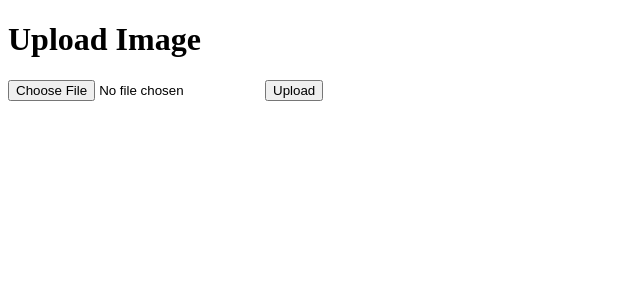
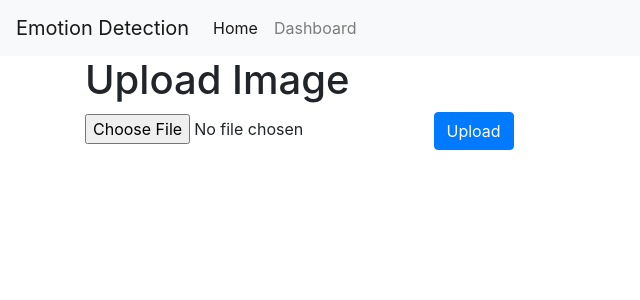
Before and after one commit to Fikei1151/face_recognition_system, a Flask app: template templates/index.html in a window 1280 px wide. Shown: the top 300 px of the page, without its empty margins (0-640 px from the left). Run offline with Flask 3, Linux system fonts and the light colour scheme; the template is opened without the code that fills it, so the values that code supplies are empty; some libraries are stand-ins or nearby versions.

Commit message:
add dash

```diff
--- a/app.py
+++ b/app.py
@@ -8,26 +8,31 @@ from repvgg import init, detect_emotion
 from PIL import Image
 import torch
 from werkzeug.utils import secure_filename
+from dash import Dash, dcc, html, Input, Output
+import dash_bootstrap_components as dbc
+import plotly.express as px
+from sqlalchemy.orm import sessionmaker
+from sqlalchemy import create_engine
+from celery import Celery
+from datetime import datetime
 
+# Initialize Flask app
 app = Flask(__name__)
 app.config['SQLALCHEMY_DATABASE_URI'] = 'postgresql://user:password@db:5432/facial_emotion_recognition'
 app.config['SQLALCHEMY_TRACK_MODIFICATIONS'] = False
 app.config['UPLOAD_FOLDER'] = 'static/uploads/'
 
+# Initialize SQLAlchemy
 db.init_app(app)
-
 
 # Initialize the emotion detection model
 device = "cuda" if torch.cuda.is_available() else "cpu"
 init(device)
 
-# ประเภทไฟล์ที่อนุญาตให้อัปโหลด
-ALLOWED_EXTENSIONS = {'png', 'jpg', 'jpeg', 'gif', 'JPG', 'PNG'}
+# Initialize Dash app
+dash_app = Dash(__name__, server=app, url_base_pathname='/dashboard/', external_stylesheets=[dbc.themes.BOOTSTRAP])
 
-def allowed_file(filename):
-    return '.' in filename and filename.rsplit('.', 1)[1].lower() in ALLOWED_EXTENSIONS
-from celery import Celery  # เพิ่มการนำเข้า Celery
-
+# Initialize Celery
 def make_celery(app):
     celery = Celery(
         app.import_name,
@@ -39,9 +44,92 @@ def make_celery(app):
 
 celery = make_celery(app)
 
+# Create tables in the database
 with app.app_context():
     db.create_all()
 
+# SQLAlchemy setup for session
+engine = create_engine('postgresql://user:password@db:5432/facial_emotion_recognition')
+Session = sessionmaker(bind=engine)
+session = Session()
+
+# File type restrictions
+ALLOWED_EXTENSIONS = {'png', 'jpg', 'jpeg', 'gif', 'JPG', 'PNG'}
+
+def allowed_file(filename):
+    return '.' in filename and filename.rsplit('.', 1)[1].lower() in ALLOWED_EXTENSIONS
+
+# Dash dashboard layout and callback
+def get_data_by_person(person_name):
+    records = session.query(Emotion, Person).join(Person).filter(Person.name == person_name).all()
+    data = {
+        'name': [record.Person.name for record in records],
+        'emotion': [record.Emotion.emotion for record in records],
+        'timestamp': [record.Emotion.timestamp for record in records]
+    }
+    return data
+
+def get_all_data():
+    records = session.query(Emotion, Person).join(Person).all()
+    data = {
+        'name': [record.Person.name for record in records],
+        'emotion': [record.Emotion.emotion for record in records],
+        'timestamp': [record.Emotion.timestamp for record in records]
+    }
+    return data
+
+def generate_dashboard_layout():
+    person_options = [{'label': 'All', 'value': 'all'}]
+    all_records = session.query(Person).all()
+    for record in all_records:
+        person_options.append({'label': record.name, 'value': record.name})
+
+    layout = html.Div([
+        dbc.NavbarSimple(
+            children=[
+                dbc.NavItem(dcc.Link('Home', href='/')),
+                dbc.NavItem(dcc.Link('Dashboard', href='/dashboard/')),
+            ],
+            brand='Facial Emotion Dashboard',
+            color='primary',
+            dark=True,
+        ),
+        dbc.Row([
+            dbc.Col(html.H2("Emotion Statistics Dashboard")),
+            dbc.Col(dcc.Dropdown(id='person-select', options=person_options, value='all', clearable=False)),
+        ]),
+        dbc.Row([
+            dbc.Col(dcc.Graph(id='emotion-stats-graph')),
+        ]),
+    ])
+    return layout
+
+# Callback for Dash to update graph
+@dash_app.callback(
+    Output('emotion-stats-graph', 'figure'),
+    [Input('person-select', 'value')]
+)
+def update_graph(selected_person):
+    if selected_person == 'all':
+        data = get_all_data()
+    else:
+        data = get_data_by_person(selected_person)
+
+    if not data['timestamp']:
+        return px.line()
+
+    fig = px.line(
+        x=data['timestamp'],
+        y=data['emotion'],
+        color=data['name'],
+        title=f"Emotion Trends for {'All' if selected_person == 'all' else selected_person}"
+    )
+    fig.update_layout(xaxis_title='Timestamp', yaxis_title='Emotion')
+    return fig
+
+dash_app.layout = generate_dashboard_layout()
+
+# Flask routes
 @app.route('/')
 def index():
     return render_template('index.html')
@@ -110,7 +198,11 @@ def upload():
                     break
 
             if matched_person:
-                # ถ้ารู้จักบุคคลนี้ ให้แสดงชื่อและอารมณ์
+                # บันทึกอารมณ์ลงในฐานข้อมูล
+                new_emotion = Emotion(person_id=matched_person.id, emotion=emotion[0], timestamp=datetime.utcnow())
+                db.session.add(new_emotion)
+                db.session.commit()
+
                 detected_faces.append({'name': matched_person.name, 'encoding': encoding.tolist(), 'emotion': emotion[0]})
             else:
                 # ถ้าไม่รู้จัก ให้กรอกชื่อ
--- a/requirements.txt
+++ b/requirements.txt
@@ -10,3 +10,6 @@ cmake
 dlib
 celery
 redis
+dash
+dash-bootstrap-components
+pandas
--- a/templates/index.html
+++ b/templates/index.html
@@ -2,12 +2,29 @@
 <html lang="en">
   <head>
     <title>Facial Recognition and Emotion Detection</title>
+    <link rel="stylesheet" href="https://stackpath.bootstrapcdn.com/bootstrap/4.3.1/css/bootstrap.min.css">
   </head>
   <body>
-    <h1>Upload Image</h1>
-    <form method="POST" enctype="multipart/form-data" action="{{ url_for('upload') }}">
-      <input type="file" name="file" />
-      <button type="submit">Upload</button>
-    </form>
+    <nav class="navbar navbar-expand-lg navbar-light bg-light">
+      <a class="navbar-brand" href="#">Emotion Detection</a>
+      <div class="collapse navbar-collapse" id="navbarNav">
+        <ul class="navbar-nav">
+          <li class="nav-item active">
+            <a class="nav-link" href="{{ url_for('index') }}">Home</a>
+          </li>
+          <li class="nav-item">
+            <a class="nav-link" href="/dashboard/">Dashboard</a>
+          </li>
+        </ul>
+      </div>
+    </nav>
+
+    <div class="container">
+      <h1>Upload Image</h1>
+      <form method="POST" enctype="multipart/form-data" action="{{ url_for('upload') }}">
+        <input type="file" name="file" />
+        <button type="submit" class="btn btn-primary">Upload</button>
+      </form>
+    </div>
   </body>
 </html>
```
Also changed, not shown: docker-compose.yml (+13 -1 lines), static/uploads/dFQROr7oWzulq5Fa4VnNT03E3RcrfIgvLPmuAIhJhzowMWhsUISHIfkS1QZ4jJX3NOM.jpg (added), 1 other file.
